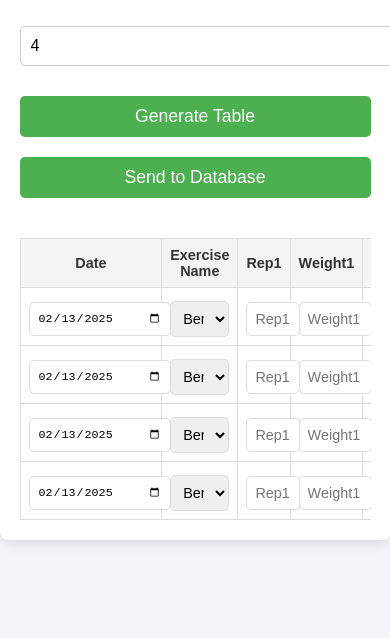
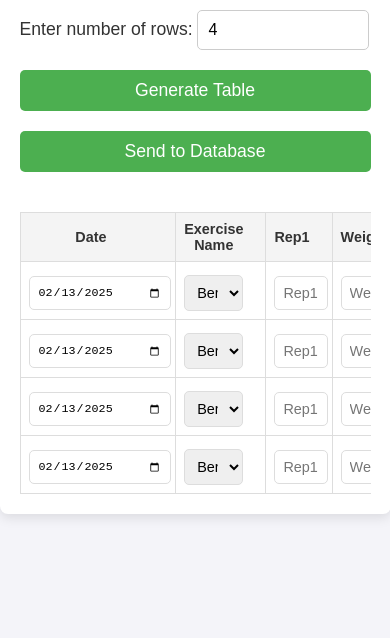
Before and after one commit to PaTricker1/WorkoutAPI, a website: page public/index.html in a window 390 px wide. Shown: the part 206-844 px from the top of the page. Drawn offline with Linux system fonts and the light colour scheme.

Commit message:
Update index.html

```diff
--- a/public/index.html
+++ b/public/index.html
@@ -65,6 +65,7 @@
 
         button:hover {
             background-color: #45a049;
+
         }
 
         table {
@@ -78,6 +79,7 @@
             text-align: center;
             border: 1px solid #ddd;
             font-size: 1.1em;
+            padding-right: 22px;
         }
 
         th {
@@ -113,12 +115,12 @@
                 flex-direction: column;
                 align-items: flex-start;
             }
-
+/*
             .button-container input {
                 width: 100%;
                 margin-bottom: 10px;
             }
-
+*/
             .button-container button {
                 width: 100%;
             }
@@ -126,6 +128,10 @@
             th, td {
                 font-size: 0.9em;
                 padding: 8px;
+                padding-right: 22px;
+            }
+            .input-container{
+                flex-direction: row;
             }
         }
 
@@ -137,8 +143,10 @@
         <h2>Workout Log</h2>
 
         <div class="button-container">
-            <label for="rowCount">Enter number of rows: </label>
-            <input type="number" id="rowCount" value="4" min="1" />
+            <div class="input-container">
+                <label for="rowCount">Enter number of rows: </label>
+                <input type="number" id="rowCount" value="4" min="1" />
+            </div>
             <button onclick="generateTable()">Generate Table</button>
             <button onclick="sendDataToDatabase()">Send to Database</button>
         </div>
```
